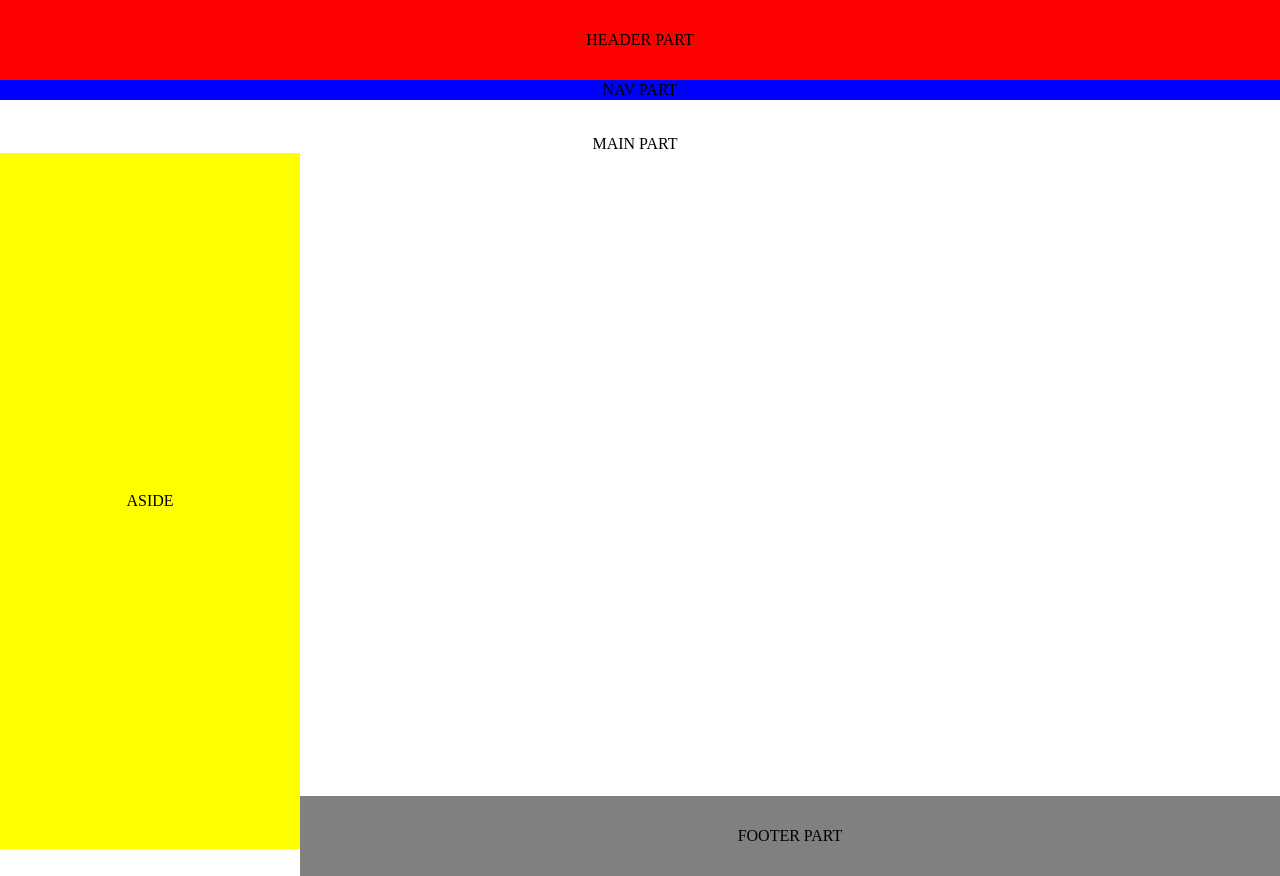
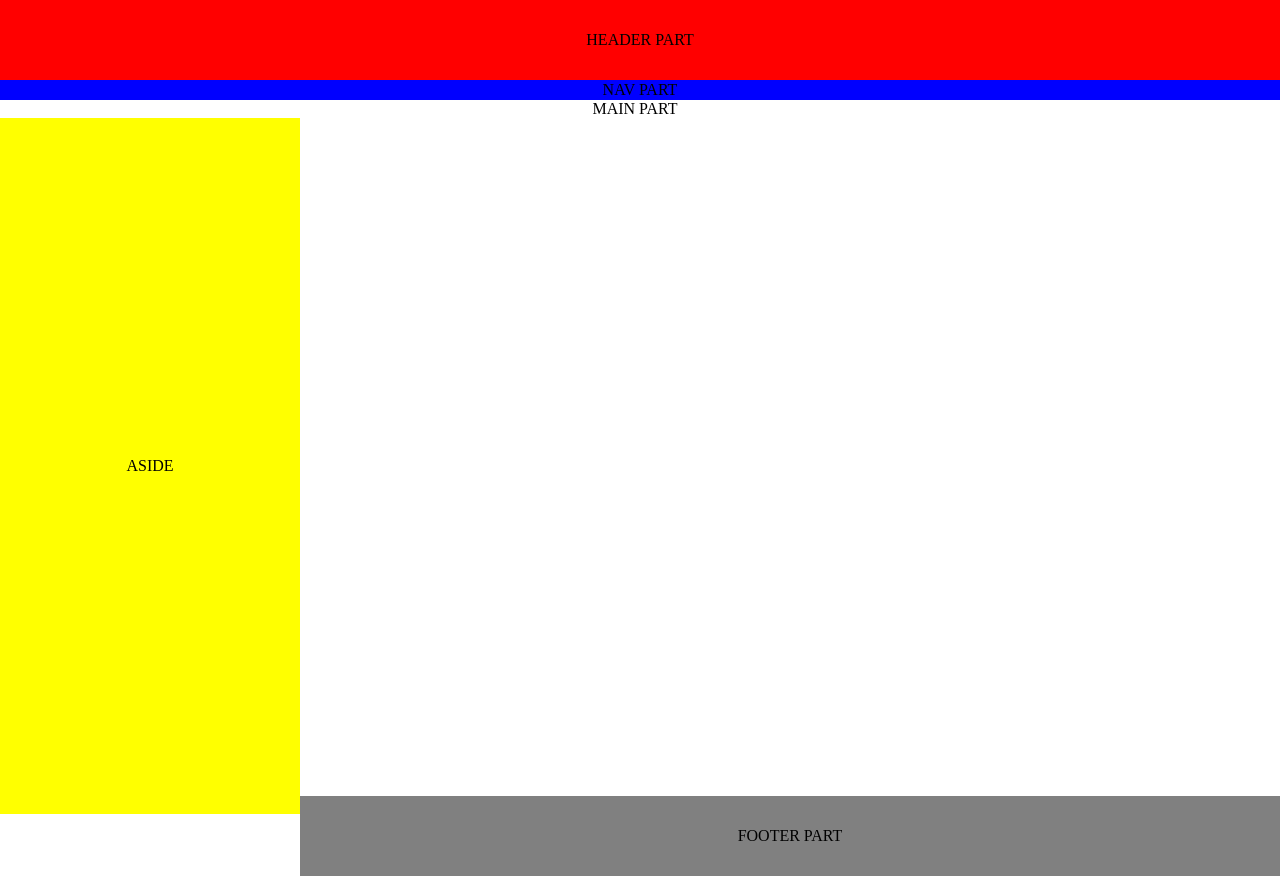
Before and after one commit to aleynakaralar/html-css-projects, a plain HTML site: page floatProject1/index.html in a window 1280 px wide. Drawn offline with Linux system fonts and the light colour scheme.

Commit message:
update css

```diff
--- a/floatProject1/style.css
+++ b/floatProject1/style.css
@@ -31,7 +31,7 @@ div{
 main{
    float: right;
    width:1290px;
-   padding-top: 35px;
+
 
 
 
```
